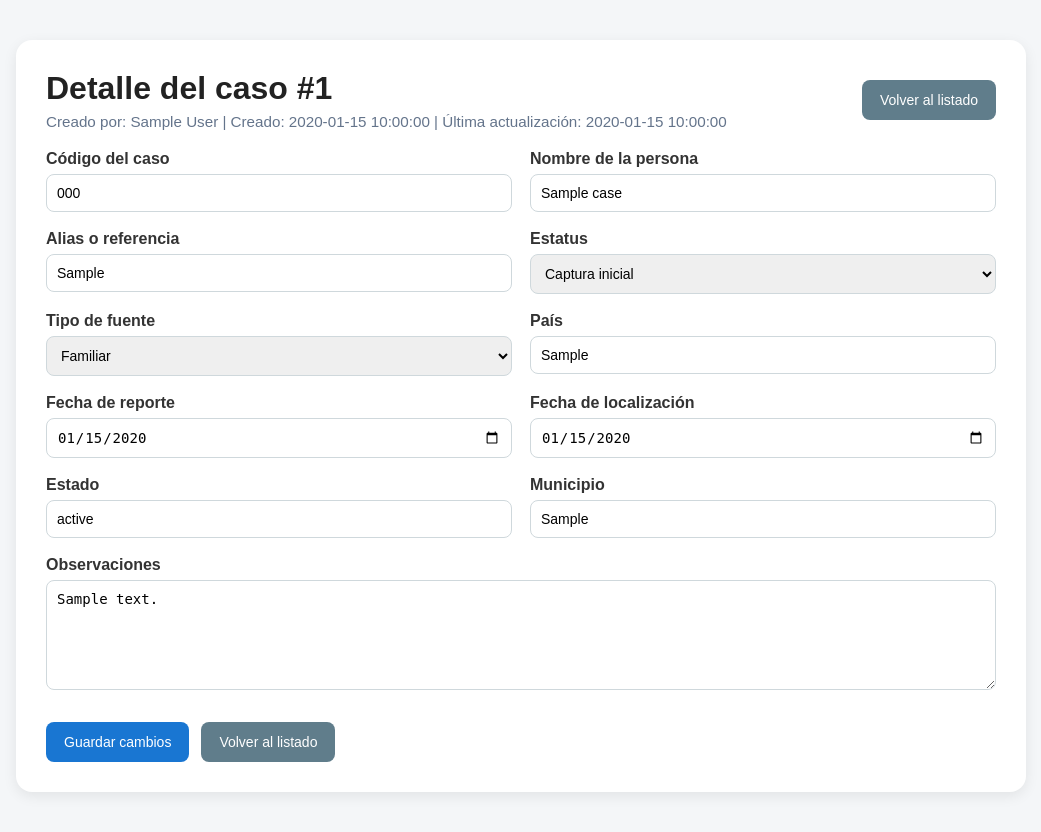
After one commit to dalia-luna/perfil-humano, a Node server app: page /cases/1 in a window 1280 px wide. The commit adds this page. Shown: the whole page, without its empty margins (119-1160 px from the left). Run offline with Node 20, Linux system fonts and the light colour scheme; the visitor is signed in with stand-in values (Sample User, id 1); tables that the repository leaves empty hold one stand-in row (values such as "Sample post"); some libraries are stand-ins or nearby versions.

Commit message:
Agregar detalle y edicion de casos

```diff
--- a/routes/cases.js
+++ b/routes/cases.js
@@ -123,4 +123,146 @@ router.post('/new', requireAuth, requireAdmin, (req, res) => {
   });
 });
 
+// VER DETALLE DE UN CASO
+router.get('/:id', requireAuth, requireAdmin, (req, res) => {
+  const caseId = req.params.id;
+
+  const sql = `
+    SELECT
+      c.*,
+      u.name AS created_by_name
+    FROM cases c
+    LEFT JOIN users u ON c.created_by_user_id = u.id
+    WHERE c.id = ? AND c.is_active = 1
+    LIMIT 1
+  `;
+
+  db.get(sql, [caseId], (err, caso) => {
+    if (err) {
+      console.error('Error al cargar el caso:', err.message);
+      return res.status(500).send('Error al cargar el caso.');
+    }
+
+    if (!caso) {
+      return res.status(404).send('Caso no encontrado.');
+    }
+
+    res.render('case-detail', {
+      title: `Caso #${caso.id}`,
+      caso,
+      error: null,
+      success: null
+    });
+  });
+});
+
+// ACTUALIZAR UN CASO
+router.post('/:id/edit', requireAuth, requireAdmin, (req, res) => {
+  const caseId = req.params.id;
+
+  const {
+    case_code,
+    person_name,
+    alias,
+    status,
+    source_type,
+    report_date,
+    found_date,
+    country,
+    state,
+    municipality,
+    notes
+  } = req.body;
+
+  const updateSql = `
+    UPDATE cases
+    SET
+      case_code = ?,
+      person_name = ?,
+      alias = ?,
+      status = ?,
+      source_type = ?,
+      report_date = ?,
+      found_date = ?,
+      country = ?,
+      state = ?,
+      municipality = ?,
+      notes = ?,
+      updated_at = CURRENT_TIMESTAMP
+    WHERE id = ? AND is_active = 1
+  `;
+
+  const params = [
+    case_code || null,
+    person_name || null,
+    alias || null,
+    status || 'captura_inicial',
+    source_type || 'familiar',
+    report_date || null,
+    found_date || null,
+    country || 'México',
+    state || null,
+    municipality || null,
+    notes || null,
+    caseId
+  ];
+
+  db.run(updateSql, params, function (err) {
+    if (err) {
+      console.error('Error al actualizar caso:', err.message);
+
+      const selectSql = `
+        SELECT
+          c.*,
+          u.name AS created_by_name
+        FROM cases c
+        LEFT JOIN users u ON c.created_by_user_id = u.id
+        WHERE c.id = ? AND c.is_active = 1
+        LIMIT 1
+      `;
+
+      return db.get(selectSql, [caseId], (selectErr, caso) => {
+        if (selectErr || !caso) {
+          return res.status(500).send('Error al actualizar el caso.');
+        }
+
+        let errorMessage = 'No se pudo actualizar el caso.';
+        if (err.message.includes('UNIQUE constraint failed: cases.case_code')) {
+          errorMessage = 'El código del caso ya existe. Usa otro diferente.';
+        }
+
+        return res.render('case-detail', {
+          title: `Caso #${caso.id}`,
+          caso,
+          error: errorMessage,
+          success: null
+        });
+      });
+    }
+
+    const selectSql = `
+      SELECT
+        c.*,
+        u.name AS created_by_name
+      FROM cases c
+      LEFT JOIN users u ON c.created_by_user_id = u.id
+      WHERE c.id = ? AND c.is_active = 1
+      LIMIT 1
+    `;
+
+    db.get(selectSql, [caseId], (selectErr, caso) => {
+      if (selectErr || !caso) {
+        return res.status(500).send('El caso se actualizó, pero no se pudo recargar.');
+      }
+
+      return res.render('case-detail', {
+        title: `Caso #${caso.id}`,
+        caso,
+        error: null,
+        success: 'Caso actualizado correctamente.'
+      });
+    });
+  });
+});
+
 module.exports = router;
--- /dev/null
+++ b/views/case-detail.ejs
@@ -0,0 +1,223 @@
+<!DOCTYPE html>
+<html lang="es">
+<head>
+  <meta charset="UTF-8" />
+  <meta name="viewport" content="width=device-width, initial-scale=1.0"/>
+  <title><%= title %></title>
+  <style>
+    body {
+      font-family: Arial, sans-serif;
+      background: #f4f6f8;
+      margin: 0;
+      padding: 0;
+      color: #0f172a;
+    }
+
+    .container {
+      max-width: 950px;
+      margin: 40px auto;
+      background: #fff;
+      padding: 30px;
+      border-radius: 16px;
+      box-shadow: 0 4px 14px rgba(0,0,0,0.08);
+    }
+
+    .topbar {
+      display: flex;
+      justify-content: space-between;
+      align-items: center;
+      gap: 12px;
+      flex-wrap: wrap;
+      margin-bottom: 20px;
+    }
+
+    h1 {
+      margin: 0;
+      color: #222;
+    }
+
+    .meta {
+      color: #64748b;
+      font-size: 0.95rem;
+      margin-top: 6px;
+    }
+
+    .message {
+      padding: 12px;
+      border-radius: 8px;
+      margin-bottom: 20px;
+    }
+
+    .error {
+      background: #fdecea;
+      color: #b71c1c;
+    }
+
+    .success {
+      background: #e8f5e9;
+      color: #1b5e20;
+    }
+
+    form {
+      display: grid;
+      grid-template-columns: 1fr 1fr;
+      gap: 18px;
+    }
+
+    .full-width {
+      grid-column: 1 / -1;
+    }
+
+    label {
+      display: block;
+      margin-bottom: 6px;
+      font-weight: bold;
+      color: #333;
+    }
+
+    input, select, textarea {
+      width: 100%;
+      padding: 10px;
+      border: 1px solid #cfd8dc;
+      border-radius: 8px;
+      font-size: 14px;
+      box-sizing: border-box;
+    }
+
+    textarea {
+      min-height: 110px;
+      resize: vertical;
+    }
+
+    .actions {
+      grid-column: 1 / -1;
+      display: flex;
+      gap: 12px;
+      margin-top: 10px;
+      flex-wrap: wrap;
+    }
+
+    button, a.button-link {
+      background: #1976d2;
+      color: white;
+      border: none;
+      padding: 12px 18px;
+      border-radius: 8px;
+      text-decoration: none;
+      cursor: pointer;
+      font-size: 14px;
+      display: inline-flex;
+      align-items: center;
+      justify-content: center;
+    }
+
+    a.button-link.secondary {
+      background: #607d8b;
+    }
+
+    @media (max-width: 700px) {
+      form {
+        grid-template-columns: 1fr;
+      }
+    }
+  </style>
+</head>
+<body>
+  <div class="container">
+    <div class="topbar">
+      <div>
+        <h1>Detalle del caso #<%= caso.id %></h1>
+        <div class="meta">
+          Creado por: <%= caso.created_by_name || '—' %> |
+          Creado: <%= caso.created_at || '—' %> |
+          Última actualización: <%= caso.updated_at || '—' %>
+        </div>
+      </div>
+      <div>
+        <a class="button-link secondary" href="/cases">Volver al listado</a>
+      </div>
+    </div>
+
+    <% if (error) { %>
+      <div class="message error"><%= error %></div>
+    <% } %>
+
+    <% if (success) { %>
+      <div class="message success"><%= success %></div>
+    <% } %>
+
+    <form action="/cases/<%= caso.id %>/edit" method="POST">
+      <div>
+        <label for="case_code">Código del caso</label>
+        <input type="text" id="case_code" name="case_code" value="<%= caso.case_code || '' %>" />
+      </div>
+
+      <div>
+        <label for="person_name">Nombre de la persona</label>
+        <input type="text" id="person_name" name="person_name" value="<%= caso.person_name || '' %>" />
+      </div>
+
+      <div>
+        <label for="alias">Alias o referencia</label>
+        <input type="text" id="alias" name="alias" value="<%= caso.alias || '' %>" />
+      </div>
+
+      <div>
+        <label for="status">Estatus</label>
+        <select id="status" name="status">
+          <option value="captura_inicial" <%= caso.status === 'captura_inicial' ? 'selected' : '' %>>Captura inicial</option>
+          <option value="reportada" <%= caso.status === 'reportada' ? 'selected' : '' %>>Reportada</option>
+          <option value="localizada_con_vida" <%= caso.status === 'localizada_con_vida' ? 'selected' : '' %>>Localizada con vida</option>
+          <option value="cerrada" <%= caso.status === 'cerrada' ? 'selected' : '' %>>Cerrada</option>
+          <option value="descartada" <%= caso.status === 'descartada' ? 'selected' : '' %>>Descartada</option>
+        </select>
+      </div>
+
+      <div>
+        <label for="source_type">Tipo de fuente</label>
+        <select id="source_type" name="source_type">
+          <option value="familiar" <%= caso.source_type === 'familiar' ? 'selected' : '' %>>Familiar</option>
+          <option value="fuente_publica" <%= caso.source_type === 'fuente_publica' ? 'selected' : '' %>>Fuente pública</option>
+          <option value="oficial" <%= caso.source_type === 'oficial' ? 'selected' : '' %>>Oficial</option>
+          <option value="entrevista_directa" <%= caso.source_type === 'entrevista_directa' ? 'selected' : '' %>>Entrevista directa</option>
+        </select>
+      </div>
+
+      <div>
+        <label for="country">País</label>
+        <input type="text" id="country" name="country" value="<%= caso.country || 'México' %>" />
+      </div>
+
+      <div>
+        <label for="report_date">Fecha de reporte</label>
+        <input type="date" id="report_date" name="report_date" value="<%= caso.report_date ? String(caso.report_date).slice(0,10) : '' %>" />
+      </div>
+
+      <div>
+        <label for="found_date">Fecha de localización</label>
+        <input type="date" id="found_date" name="found_date" value="<%= caso.found_date ? String(caso.found_date).slice(0,10) : '' %>" />
+      </div>
+
+      <div>
+        <label for="state">Estado</label>
+        <input type="text" id="state" name="state" value="<%= caso.state || '' %>" />
+      </div>
+
+      <div>
+        <label for="municipality">Municipio</label>
+        <input type="text" id="municipality" name="municipality" value="<%= caso.municipality || '' %>" />
+      </div>
+
+      <div class="full-width">
+        <label for="notes">Observaciones</label>
+        <textarea id="notes" name="notes"><%= caso.notes || '' %></textarea>
+      </div>
+
+      <div class="actions">
+        <button type="submit">Guardar cambios</button>
+        <a class="button-link secondary" href="/cases">Volver al listado</a>
+      </div>
+    </form>
+  </div>
+</body>
+</html>
--- a/views/cases-list.ejs
+++ b/views/cases-list.ejs
@@ -109,7 +109,7 @@
               <th>Ubicación</th>
               <th>Creado por</th>
               <th>Fecha</th>
-              <th>Acción</th>
+              <th>Detalle</th>
             </tr>
           </thead>
           <tbody>
@@ -132,7 +132,7 @@
                 <td><%= caso.created_by_name || '—' %></td>
                 <td><%= caso.created_at || '—' %></td>
                 <td>
-                  <a class="action-link" href="/cases">Ver</a>
+                  <a class="action-link" href="/cases/<%= caso.id %>">Ver</a>
                 </td>
               </tr>
             <% }); %>
```
